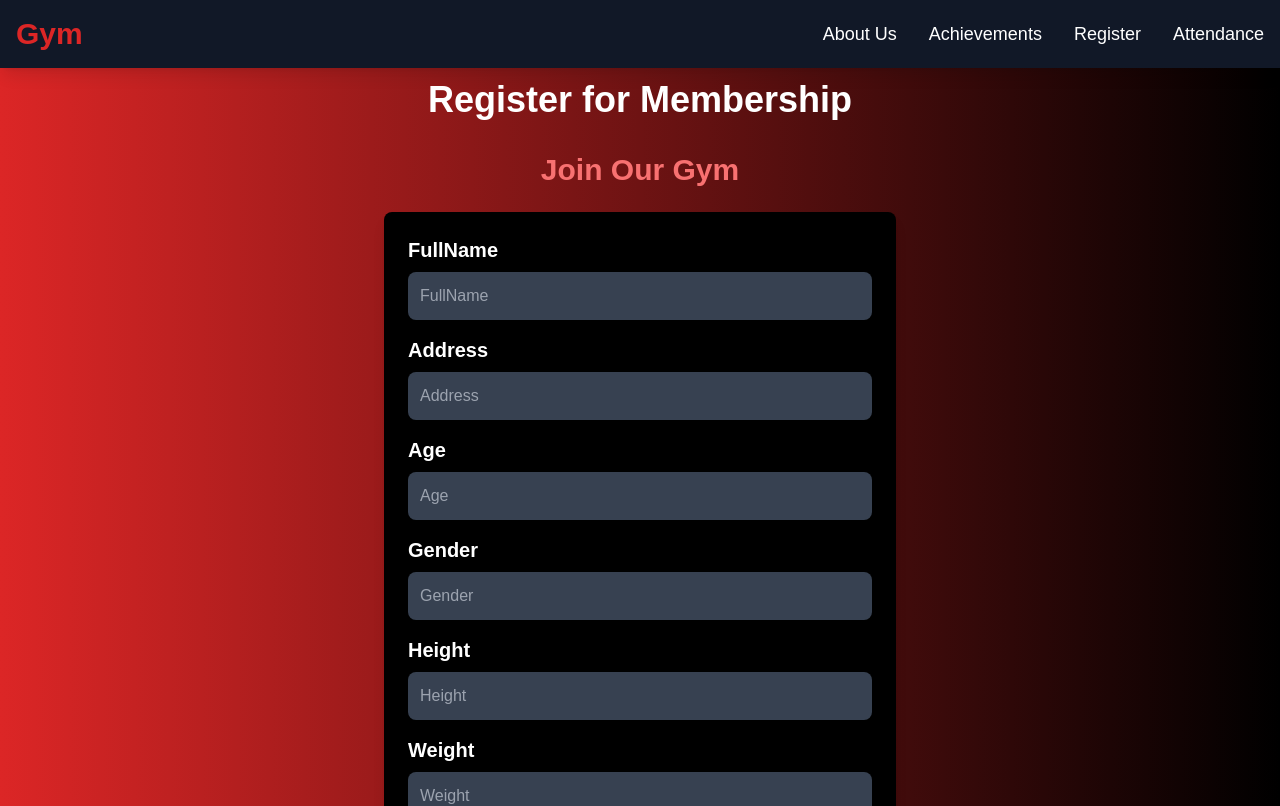
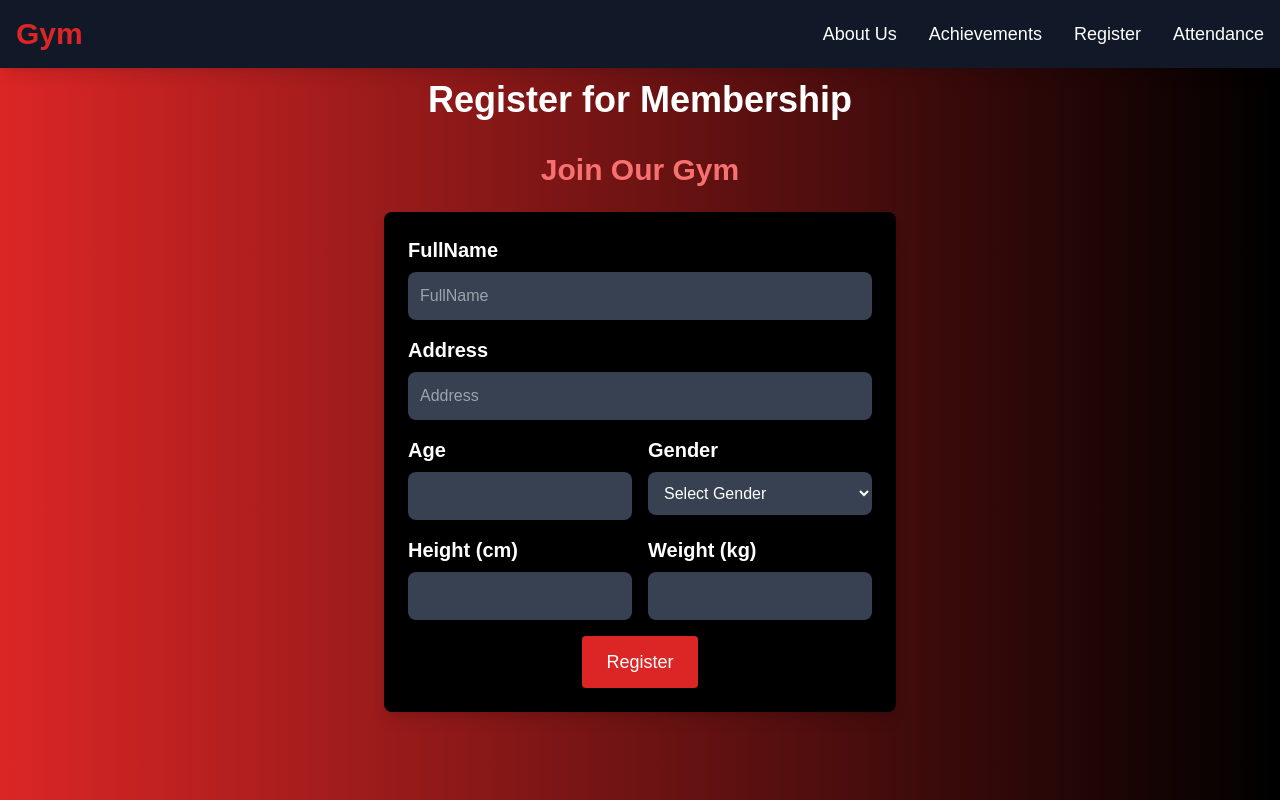
Before and after one commit to melwin3210/gym-app, a Next.js app: page /register in a window 1280 px wide. Shown: the top 806 px of the page. Built offline with nearby package versions, Linux system fonts and the light colour scheme.

Commit message:
form validation implemented

```diff
--- a/package.json
+++ b/package.json
@@ -9,11 +9,13 @@
     "lint": "next lint"
   },
   "dependencies": {
+    "animate.css": "^4.1.1",
     "mongodb": "^6.12.0",
     "mongoose": "^8.9.0",
     "next": "15.1.0",
     "react": "^19.0.0",
-    "react-dom": "^19.0.0"
+    "react-dom": "^19.0.0",
+    "yup": "^1.5.0"
   },
   "devDependencies": {
     "autoprefixer": "^10.4.20",
--- a/pages/register/index.js
+++ b/pages/register/index.js
@@ -1,11 +1,9 @@
-"use client";
-import { useState } from "react";
-import { useRouter } from "next/navigation";
+import React, { useState, useRef } from "react";
+import 'animate.css'
+import { useRouter } from "next/router";
 
 export default function Register() {
-  const router = useRouter();
-
-  // Form State
+  const router = useRouter()
   const [formData, setFormData] = useState({
     fullName: "",
     address: "",
@@ -15,23 +13,68 @@ export default function Register() {
     weight: "",
   });
 
-  const [loading, setLoading] = useState(false); // Loading state
-  const [showNotification, setShowNotification] = useState(false);
-  const [notificationMessage, setNotificationMessage] = useState("");
-  const [notificationType, setNotificationType] = useState("success");
+  const [errors, setErrors] = useState({
+    fullName: "",
+    address: "",
+    age: "",
+    gender: "",
+    height: "",
+    weight: "",
+  });
 
-  // Handle form input change
+  const inputRefs = {
+    fullName: useRef(null),
+    address: useRef(null),
+    age: useRef(null),
+    gender: useRef(null),
+    height: useRef(null),
+    weight: useRef(null),
+  };
+
+  // Handle input change and validate on change
   const handleChange = (e) => {
     const { name, value } = e.target;
     setFormData((prev) => ({ ...prev, [name]: value }));
+    validateField(name, value);
+  };
+
+  // Validate a specific field and update error message
+  const validateField = (name, value) => {
+    let errorMessage = "";
+
+    if (!value.trim()) {
+      errorMessage = `${name.charAt(0).toUpperCase() + name.slice(1)} is required.`;
+    }
+
+    setErrors((prevErrors) => ({ ...prevErrors, [name]: errorMessage }));
+    const inputRef = inputRefs[name].current;
+
+    if (errorMessage) {
+      inputRef.classList.add("border-red-500");
+      inputRef.classList.remove("border-green-500");
+    } else {
+      inputRef.classList.add("border-green-500");
+      inputRef.classList.remove("border-red-500");
+    }
   };
 
   // Handle form submission
-  const handleSubmit = async (e) => {
+  const handleSubmit = async(e) => {
     e.preventDefault();
+    let formValid = true;
 
-    setLoading(true); // Set loading to true
-    setNotificationMessage(""); // Clear previous notifications
+    Object.keys(formData).forEach((key) => {
+      if (!formData[key].trim()) {
+        setErrors((prevErrors) => ({
+          ...prevErrors,
+          [key]: `${key.charAt(0).toUpperCase() + key.slice(1)} is required.`,
+        }));
+        formValid = false;
+      }
+    });
+
+    if (formValid) {
+
 
     try {
       const response = await fetch("/api/register", {
@@ -48,13 +91,33 @@ export default function Register() {
         throw new Error(data.message || "Registration failed");
       }
     } catch (error) {
-      setNotificationMessage("Registration failed. Please try again.");
-      setNotificationType("error");
-      setShowNotification(true);
+
       console.error(error);
-    } finally {
-      setLoading(false); // Reset loading state
     }
+    }
+  };
+
+  // Focus event to hide the error message when user starts typing
+  const handleFocus = (e) => {
+    const { name } = e.target;
+
+    // Clear error message on focus
+    setErrors((prevErrors) => ({
+      ...prevErrors,
+      [name]: "",
+    }));
+
+    // Remove any border colors when focused
+    e.target.classList.remove("border-red-500");
+    e.target.classList.remove("border-green-500");
+  };
+
+  // Blur event to show error message if field is empty
+  const handleBlur = (e) => {
+    const { name, value } = e.target;
+
+    // Validate field and show error if empty
+    validateField(name, value);
   };
 
   return (
@@ -63,23 +126,12 @@ export default function Register() {
         Register for Membership
       </h1>
 
-      {/* Notification */}
-      {showNotification && (
-        <div
-          className={`fixed top-0 left-1/2 transform -translate-x-1/2 p-4 mt-4 rounded-lg shadow-lg transition-all duration-300 z-50 ${
-            notificationType === "success" ? "bg-green-500" : "bg-red-500"
-          } text-white`}
-        >
-          {notificationMessage}
-        </div>
-      )}
-
       <section className="mb-12">
         <h2 className="text-3xl font-semibold mb-6 text-center text-red-400 animate__animated animate__fadeIn animate__delay-1s">
           Join Our Gym
         </h2>
         <form onSubmit={handleSubmit} className="max-w-lg mx-auto p-6 bg-black rounded-lg shadow-lg">
-          {["fullName", "address", "age", "gender", "height", "weight"].map((field) => (
+          {["fullName", "address"].map((field) => (
             <div className="mb-4" key={field}>
               <label className="block text-xl font-semibold" htmlFor={field}>
                 {field.charAt(0).toUpperCase() + field.slice(1)}
@@ -91,21 +143,129 @@ export default function Register() {
                 type={field === "age" || field === "height" || field === "weight" ? "number" : "text"}
                 value={formData[field] || ""}
                 onChange={handleChange}
+                ref={inputRefs[field]}
                 required
-                className="w-full p-3 mt-2 bg-gray-700 text-white rounded-lg"
+                onBlur={handleBlur}
+                onFocus={handleFocus}
+                className="w-full p-3 mt-2 bg-gray-700 text-white rounded-lg transition-all duration-300"
               />
+              {errors[field] && (
+                <p className="text-red-500 mt-2 animate__animated animate__fadeIn animate__delay-1s">
+                  {errors[field]}
+                </p>
+              )}
             </div>
           ))}
+
+          {/* Age and Gender in same row */}
+          <div className="mb-4 flex space-x-4">
+            <div className="w-1/2">
+              <label className="block text-xl font-semibold" htmlFor="age">
+                Age
+              </label>
+              <input
+                id="age"
+                name="age"
+                type="number"
+                value={formData.age || ""}
+                onChange={handleChange}
+                ref={inputRefs.age}
+                required
+                onBlur={handleBlur}
+                onFocus={handleFocus}
+                className="w-full p-3 mt-2 bg-gray-700 text-white rounded-lg transition-all duration-300"
+                maxLength={3}
+              />
+              {errors.age && (
+                <p className="text-red-500 mt-2 animate__animated animate__fadeIn animate__delay-1s">
+                  {errors.age}
+                </p>
+              )}
+            </div>
+            <div className="w-1/2">
+              <label className="block text-xl font-semibold" htmlFor="gender">
+                Gender
+              </label>
+              <select
+                id="gender"
+                name="gender"
+                value={formData.gender || ""}
+                onChange={handleChange}
+                ref={inputRefs.gender}
+                required
+                onBlur={handleBlur}
+                onFocus={handleFocus}
+                className="w-full p-3 mt-2 bg-gray-700 text-white rounded-lg transition-all duration-300"
+              >
+                <option value="">Select Gender</option>
+                <option value="male">Male</option>
+                <option value="female">Female</option>
+                <option value="other">Other</option>
+              </select>
+              {errors.gender && (
+                <p className="text-red-500 mt-2 animate__animated animate__fadeIn animate__delay-1s">
+                  {errors.gender}
+                </p>
+              )}
+            </div>
+          </div>
+
+          {/* Height and Weight in same row */}
+          <div className="mb-4 flex space-x-4">
+            <div className="w-1/2">
+              <label className="block text-xl font-semibold" htmlFor="height">
+                Height (cm)
+              </label>
+              <input
+                id="height"
+                name="height"
+                type="number"
+                value={formData.height || ""}
+                onChange={handleChange}
+                ref={inputRefs.height}
+                required
+                onBlur={handleBlur}
+                onFocus={handleFocus}
+                className="w-full p-3 mt-2 bg-gray-700 text-white rounded-lg transition-all duration-300"
+                maxLength={3}
+              />
+              {errors.height && (
+                <p className="text-red-500 mt-2 animate__animated animate__fadeIn animate__delay-1s">
+                  {errors.height}
+                </p>
+              )}
+            </div>
+            <div className="w-1/2">
+              <label className="block text-xl font-semibold" htmlFor="weight">
+                Weight (kg)
+              </label>
+              <input
+                id="weight"
+                name="weight"
+                type="number"
+                value={formData.weight || ""}
+                onChange={handleChange}
+                ref={inputRefs.weight}
+                onBlur={handleBlur}
+                required
+                onFocus={handleFocus}
+                className="w-full p-3 mt-2 bg-gray-700 text-white rounded-lg transition-all duration-300"
+                maxLength={3}
+              />
+              {errors.weight && (
+                <p className="text-red-500 mt-2 animate__animated animate__fadeIn animate__delay-1s">
+                  {errors.weight}
+                </p>
+              )}
+            </div>
+          </div>
 
           <div className="text-center">
             <button
               type="submit"
-              disabled={loading} // Disable while loading
-              className={`${
-                loading ? "bg-gray-400" : "bg-red-600 hover:bg-red-700"
-              } text-white py-3 px-6 rounded text-lg transition-all duration-300`}
+              className="bg-red-600 hover:bg-red-700 text-white py-3 px-6 rounded text-lg transition-all duration-300"
             >
-              {loading ? "In Progress..." : "Register"}
+              Register
             </button>
           </div>
         </form>
```
Also changed, not shown: 1 other file (tests, documents, lock files or other folders).
